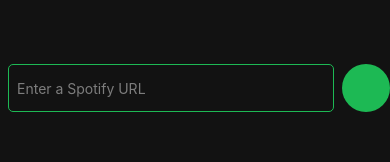
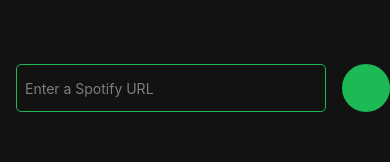
Before and after one commit to modamo-gh/llama, a React Native app: screen / in a window 390 px wide. Shown: the top 162 px of the page. Built offline with nearby package versions, Linux system fonts and the light colour scheme; some icons are missing.

Commit message:
Apply styling to images and text input

```diff
--- a/App.tsx
+++ b/App.tsx
@@ -42,14 +42,14 @@
 
 	return (
 		<View style={styles.container}>
-			<View style={{ flexDirection: "row", alignItems: "center", width: "100%", marginTop: 64 }}>
+			<View style={{ flexDirection: "row", alignItems: "center", width: "100%", marginTop: 64}}>
 				<TextInput
 					style={styles.textInput}
 					value={url}
 					onChangeText={(term: string) => setURL(term)}
 					placeholder="Enter a Spotify URL"
 					placeholderTextColor="#7D7D7D"
-
+					selectionColor="#1DB954"
 				/>
 				<TouchableOpacity
 					style={styles.addButton}
@@ -124,7 +124,7 @@
 	},
 	textInput: {
 		flex: 1,
-		marginHorizontal: 8,
+		marginHorizontal: 16,
 		height: 48,
 		borderColor: "#1DB954",
 		borderWidth: 1,
--- a/src/components/MusicItemComponent.tsx
+++ b/src/components/MusicItemComponent.tsx
@@ -41,7 +41,7 @@
 			>
 				<FontAwesomeIcon
 					icon={faPlay}
-					size={32}
+					size={24}
 				/>
 			</TouchableOpacity>
 		</View>
@@ -51,19 +51,18 @@
 const styles = StyleSheet.create({
 	card: {
 		height: 96,
-		margin: 16,
 		display: "flex",
 		flexDirection: "row",
 		alignItems: "center"
 	},
-	image: { height: 64, width: 64, margin: 1, marginLeft: 16 },
+	image: { height: 64, width: 64, margin: 1, marginLeft: 16, borderRadius: 5 },
 	text: {
 		fontSize: 20,
 		color: "#FCFCFC"
 	},
 	playButton: {
-		height: 64,
-		width: 64,
+		height: 48,
+		width: 48,
 		backgroundColor: "#1DB954",
 		borderRadius: "50%",
 		display: "flex",
```
